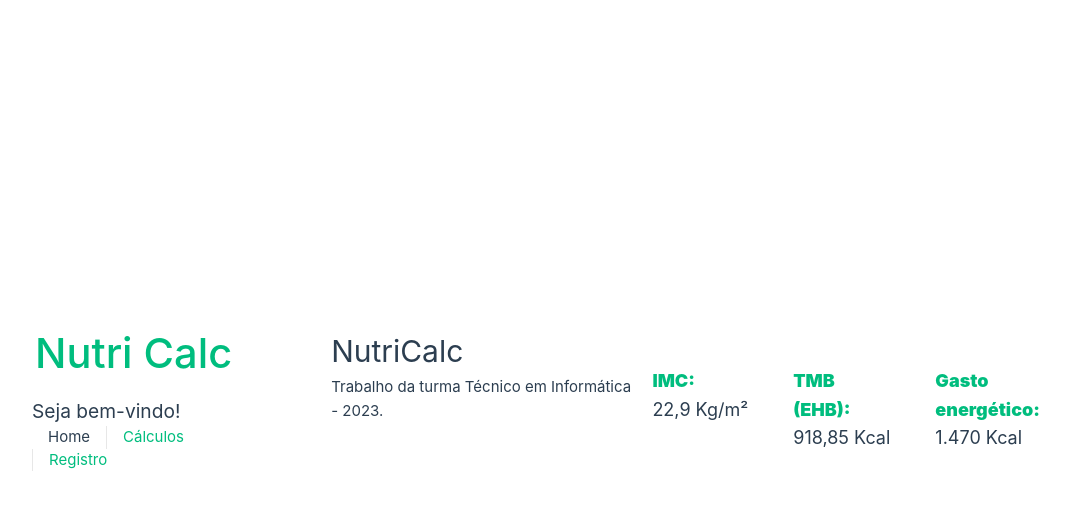
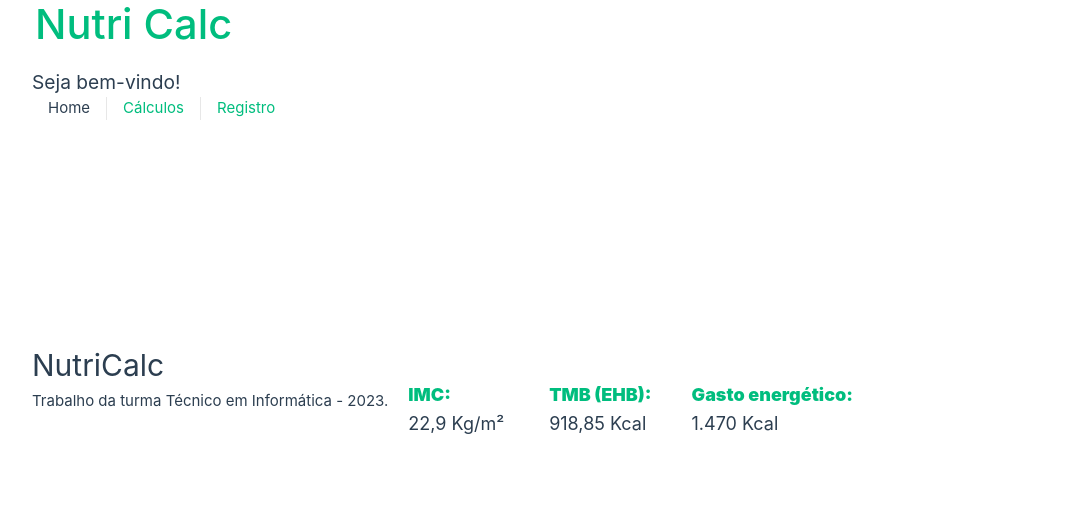
Before and after one commit to senacgo-hugotannus/nutri-calc-frontend, a Vue app: page / in a window 1280 px wide. Shown: the top 510 px of the page, without its empty margins (94-1164 px from the left). Built offline with nearby package versions, Linux system fonts and the light colour scheme.

Commit message:
navbar no topo mas não alinhada

```diff
--- a/src/App.vue
+++ b/src/App.vue
@@ -73,9 +73,12 @@ nav a:first-of-type {
     display: flex;
     place-items: center;
     padding-right: calc(var(--section-gap) / 2);
+    position: fixed;
+    top: 0;
+    text-align: center;
   }
 
-   .logo {
+  .logo {
     margin: 0 2rem 0 0;
   }
 
```
Also changed, not shown: src/components/TheNavBar.vue (line endings or trailing spaces).
